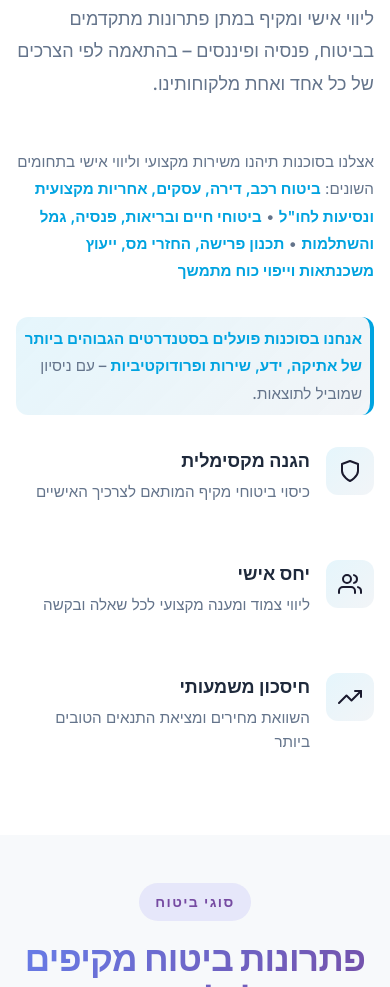
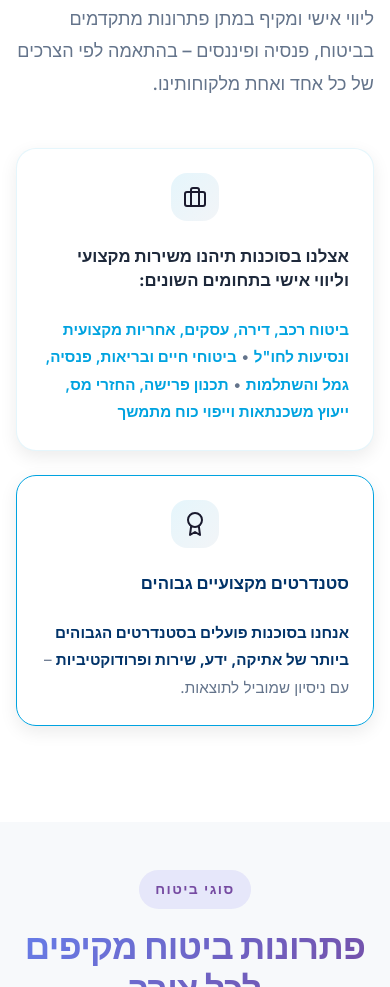
Before and after one commit to Royadmon232/Webappinsurance, a website: page index.html in a window 390 px wide. Shown: the part 1454-2441 px from the top of the page. Drawn offline with nearby package versions, Linux system fonts and the light colour scheme; no server answers.

Commit message:
עיצוב מחדש של סקציית אודות עם קלפים יפים במקום הפיצ'רים הישנים

```diff
--- a/index.html
+++ b/index.html
@@ -131,48 +131,25 @@
                             </p>
                         </div>
 
-                        <div class="about-content-text">
-                            <p>
-                                אצלנו בסוכנות תיהנו משירות מקצועי וליווי אישי בתחומים השונים:
-                                <strong>ביטוח רכב, דירה, עסקים, אחריות מקצועית ונסיעות לחו"ל</strong> •
-                                <strong>ביטוחי חיים ובריאות, פנסיה, גמל והשתלמות</strong> •
-                                <strong>תכנון פרישה, החזרי מס, ייעוץ משכנתאות וייפוי כוח מתמשך</strong>
-                            </p>
-
-                            <p class="excellence-text">
-                                <strong>אנחנו בסוכנות פועלים בסטנדרטים הגבוהים ביותר של אתיקה, ידע, שירות ופרודוקטיביות</strong> – עם ניסיון שמוביל לתוצאות.
-                            </p>
-                        </div>
-
-                        <!-- Key Features -->
-                        <div class="about-features">
-                            <div class="about-feature">
-                                <div class="feature-icon-wrapper">
-                                    <i data-feather="shield"></i>
+                        <!-- Beautiful Content Cards -->
+                        <div class="about-content-cards">
+                            <div class="content-card">
+                                <div class="card-icon-wrapper">
+                                    <i data-feather="briefcase"></i>
                                 </div>
-                                <div>
-                                    <h4>הגנה מקסימלית</h4>
-                                    <p>כיסוי ביטוחי מקיף המותאם לצרכיך האישיים</p>
+                                <div class="card-content">
+                                    <h4>אצלנו בסוכנות תיהנו משירות מקצועי וליווי אישי בתחומים השונים:</h4>
+                                    <p><strong>ביטוח רכב, דירה, עסקים, אחריות מקצועית ונסיעות לחו"ל</strong> • <strong>ביטוחי חיים ובריאות, פנסיה, גמל והשתלמות</strong> • <strong>תכנון פרישה, החזרי מס, ייעוץ משכנתאות וייפוי כוח מתמשך</strong></p>
                                 </div>
                             </div>
 
-                            <div class="about-feature">
-                                <div class="feature-icon-wrapper">
-                                    <i data-feather="users"></i>
+                            <div class="content-card excellence-card">
+                                <div class="card-icon-wrapper">
+                                    <i data-feather="award"></i>
                                 </div>
-                                <div>
-                                    <h4>יחס אישי</h4>
-                                    <p>ליווי צמוד ומענה מקצועי לכל שאלה ובקשה</p>
-                                </div>
-                            </div>
-
-                            <div class="about-feature">
-                                <div class="feature-icon-wrapper">
-                                    <i data-feather="trending-up"></i>
-                                </div>
-                                <div>
-                                    <h4>חיסכון משמעותי</h4>
-                                    <p>השוואת מחירים ומציאת התנאים הטובים ביותר</p>
+                                <div class="card-content">
+                                    <h4>סטנדרטים מקצועיים גבוהים</h4>
+                                    <p><strong>אנחנו בסוכנות פועלים בסטנדרטים הגבוהים ביותר של אתיקה, ידע, שירות ופרודוקטיביות</strong> – עם ניסיון שמוביל לתוצאות.</p>
                                 </div>
                             </div>
                         </div>
--- a/main-page.css
+++ b/main-page.css
@@ -731,34 +731,123 @@ header.scrolled {
     text-align: right;
 }
 
-/* About Content Text */
-.about-content-text {
-    margin: var(--spacing-lg) 0;
+/* Beautiful Content Cards */
+.about-content-cards {
+    margin: var(--spacing-xl) 0;
+    display: flex;
+    flex-direction: column;
+    gap: var(--spacing-lg);
+    direction: rtl;
+}
+
+.content-card {
+    display: flex;
+    align-items: flex-start;
+    gap: var(--spacing-lg);
+    padding: var(--spacing-xl);
+    background: var(--white);
+    border-radius: 20px;
+    box-shadow: var(--card-shadow);
+    border: 1px solid rgba(0, 163, 224, 0.1);
+    transition: all 0.3s ease;
+    position: relative;
+    overflow: hidden;
+}
+
+.content-card::before {
+    content: '';
+    position: absolute;
+    top: 0;
+    right: 0;
+    width: 100%;
+    height: 4px;
+    background: var(--primary-gradient);
+    transform: scaleX(0);
+    transform-origin: right;
+    transition: transform 0.3s ease;
+}
+
+.content-card:hover {
+    transform: translateY(-5px);
+    box-shadow: var(--card-shadow-hover);
+}
+
+.content-card:hover::before {
+    transform: scaleX(1);
+}
+
+.card-icon-wrapper {
+    width: 64px;
+    height: 64px;
+    background: var(--subtle-gradient);
+    border-radius: 16px;
+    display: flex;
+    align-items: center;
+    justify-content: center;
+    flex-shrink: 0;
+    transition: all 0.3s ease;
+}
+
+.content-card:hover .card-icon-wrapper {
+    background: var(--primary-gradient);
+    transform: scale(1.1) rotate(5deg);
+    box-shadow: 0 8px 20px rgba(0, 163, 224, 0.3);
+}
+
+.card-icon-wrapper i {
+    font-size: 28px;
+    color: var(--accent-teal);
+    transition: color 0.3s ease;
+}
+
+.content-card:hover .card-icon-wrapper i {
+    color: var(--white);
+}
+
+.card-content {
+    flex: 1;
     direction: rtl;
     text-align: right;
 }
 
-.about-content-text p {
+.card-content h4 {
+    font-size: 1.25rem;
+    font-weight: 700;
+    color: var(--text-primary);
+    margin-bottom: var(--spacing-md);
+    line-height: 1.4;
+}
+
+.card-content p {
     font-size: 1.1rem;
     color: var(--text-secondary);
     line-height: 1.8;
-    margin-bottom: var(--spacing-md);
-}
-
-.about-content-text strong {
+    margin: 0;
+}
+
+.card-content strong {
     color: var(--accent-teal);
     font-weight: 600;
 }
 
-.excellence-text {
-    margin-top: var(--spacing-lg);
-    padding: var(--spacing-md);
-    background: var(--subtle-gradient);
-    border-radius: 12px;
-    border-right: 4px solid var(--accent-teal);
-    font-size: 1.05rem;
-    font-weight: 500;
-    color: var(--text-primary);
+/* Excellence Card Special Styling */
+.excellence-card {
+    background: linear-gradient(135deg, var(--subtle-gradient), var(--white));
+    border-color: var(--accent-teal);
+}
+
+.excellence-card::before {
+    background: linear-gradient(90deg, var(--accent-teal), var(--primary-navy));
+}
+
+.excellence-card .card-content h4 {
+    color: var(--primary-navy);
+    font-weight: 800;
+}
+
+.excellence-card .card-content strong {
+    color: var(--primary-navy);
+    font-weight: 700;
 }
 
 /* Enhanced About Image */
@@ -1073,13 +1162,33 @@ header.scrolled {
         font-size: 1.1rem;
     }
 
-    .about-content-text p {
+    .about-content-cards {
+        gap: var(--spacing-md);
+    }
+
+    .content-card {
+        padding: var(--spacing-lg);
+        gap: var(--spacing-md);
+        flex-direction: column;
+        text-align: center;
+    }
+
+    .card-icon-wrapper {
+        width: 56px;
+        height: 56px;
+        align-self: center;
+    }
+
+    .card-icon-wrapper i {
+        font-size: 24px;
+    }
+
+    .card-content h4 {
+        font-size: 1.15rem;
+    }
+
+    .card-content p {
         font-size: 1.05rem;
-    }
-
-    .excellence-text {
-        font-size: 1rem;
-        padding: var(--spacing-sm);
     }
 }
 
@@ -1124,13 +1233,25 @@ header.scrolled {
         font-size: 1rem;
     }
 
-    .about-content-text p {
+    .content-card {
+        padding: var(--spacing-md);
+    }
+
+    .card-icon-wrapper {
+        width: 48px;
+        height: 48px;
+    }
+
+    .card-icon-wrapper i {
+        font-size: 20px;
+    }
+
+    .card-content h4 {
+        font-size: 1.05rem;
+    }
+
+    .card-content p {
         font-size: 0.95rem;
-    }
-
-    .excellence-text {
-        font-size: 0.9rem;
-        padding: var(--spacing-xs);
     }
 }
 
```
